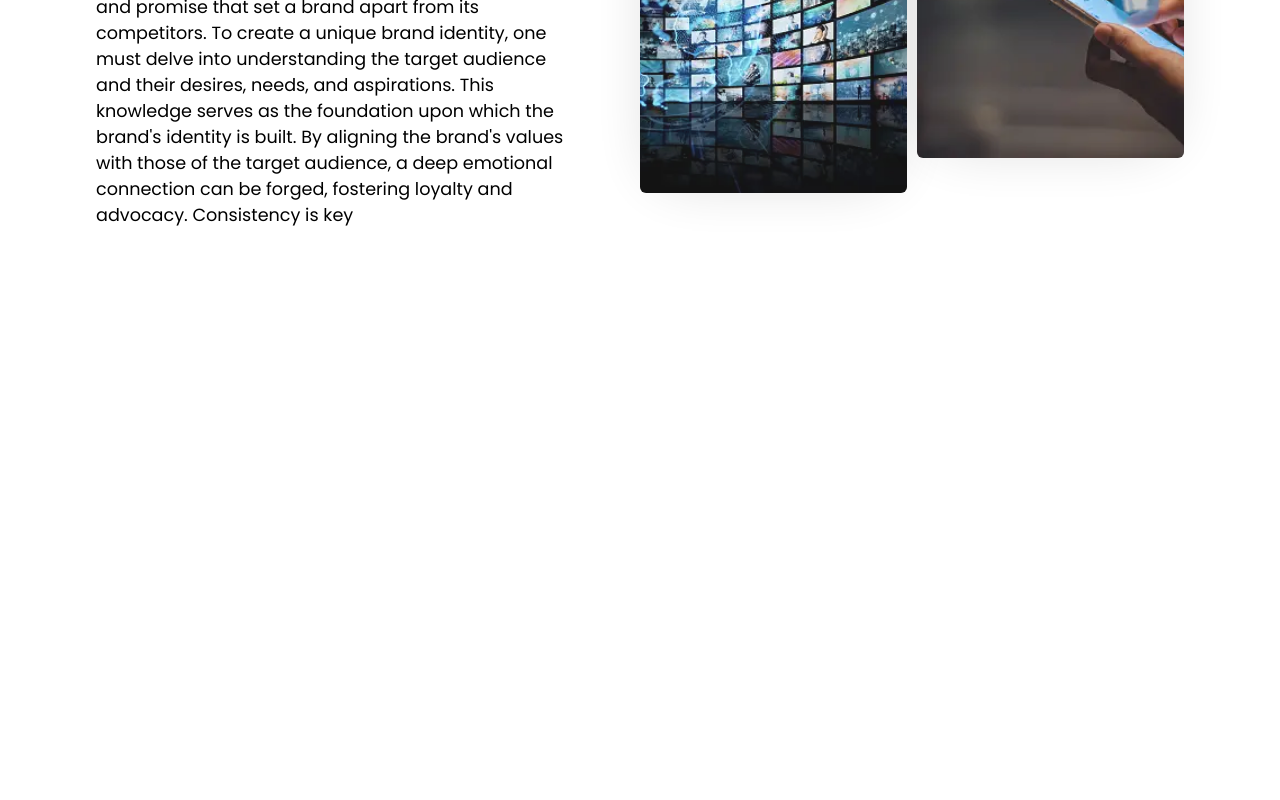
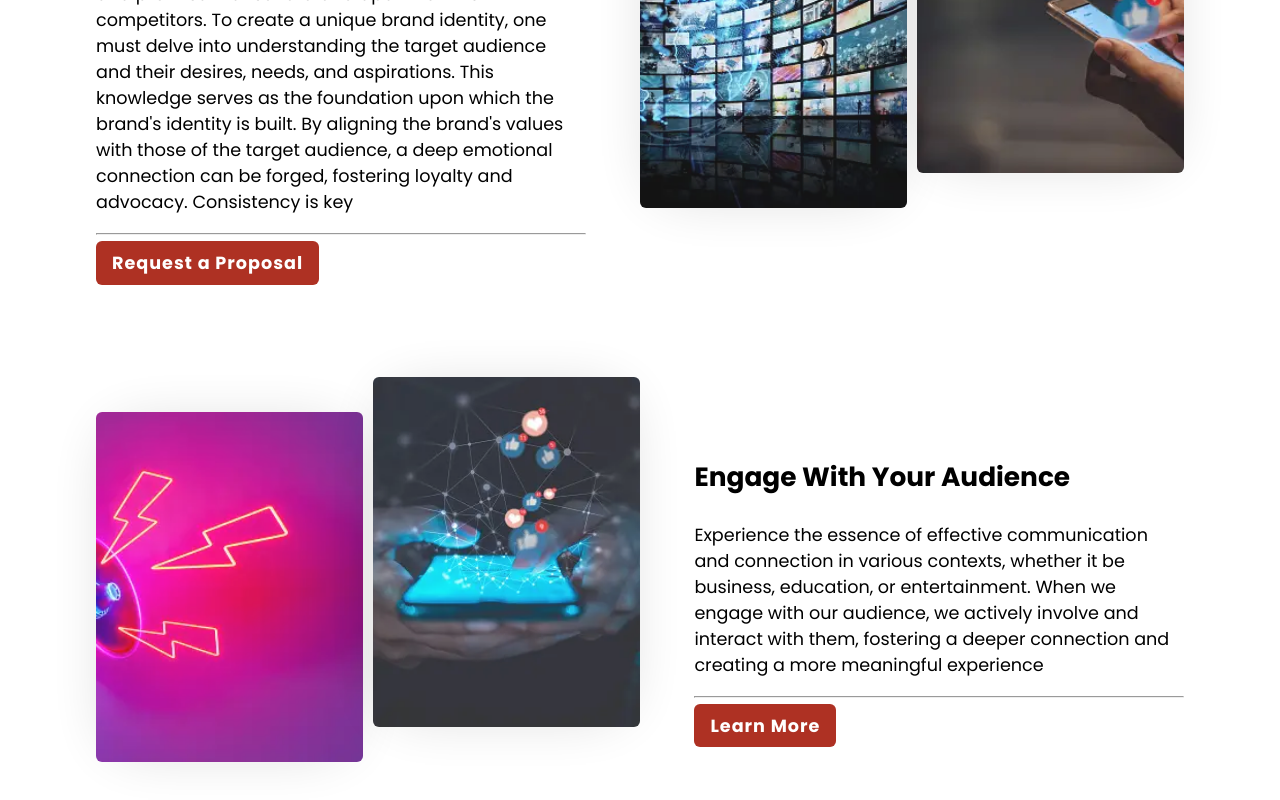
Before and after one commit to paakowamoquandoh/Media-Advertising, a React (Create React App) app in the folder digitalbranding/: page / in a window 1280 px wide. Shown: the part 1160-1960 px from the top of the page. Before the commit the page ends 1470 px from the top, so only its background shows below. Built offline with nearby package versions, Linux system fonts and the light colour scheme.

Commit message:
more features

```diff
--- a/digitalbranding/src/components/SectionOne/FeaturesData.js
+++ b/digitalbranding/src/components/SectionOne/FeaturesData.js
@@ -9,21 +9,19 @@ import featImg4 from "../../media/images/media.webp";
 class FeaturesData extends Component{
     render(){
         return(
-
-            <div className="firstFeature">
+            <div className={this.props.className}>
                 <div className="featText">
-                    <h2>Create A Unique Brand Identity</h2>
-                    <p>Crafting a unique brand identity is an essential undertaking for any business or organization. It goes beyond merely having a recognizable logo or catchy tagline; it encompasses the core values, personality, and promise that set a brand apart from its competitors.
-
-                       To create a unique brand identity, one must delve into understanding the target audience and their desires, needs, and aspirations. This knowledge serves as the foundation upon which the brand's identity is built. By aligning the brand's values with those of the target audience, a deep emotional connection can be forged, fostering loyalty and advocacy.
-
-                       Consistency is key</p>
+                    <h2>{this.props.heading}</h2>
+                    <p>{this.props.description}</p><hr/>
+                    <a href="" className="featBtn">{this.props.button}</a>
                 </div>
                 <div className="featImage">
-                     <img alt="featureimg" src={featImg1} />
-                     <img alt="featureimg" src={featImg2} />
+                     <img alt="featureimg" src={this.props.image1} />
+                     <img alt="featureimg" src={this.props.image2} />
                 </div>
             </div>
+
+
         )
     }
 }
--- a/digitalbranding/src/components/SectionOne/Section.js
+++ b/digitalbranding/src/components/SectionOne/Section.js
@@ -10,7 +10,28 @@ const FeaturesSection = () => {
         <div className="mainSection">
             <h1>Our Main Features</h1>
             <p>Integrating brand strategies with digital initiatives to improve consumer experiences across touchpoints</p>
-            <FeaturesData/>
+
+            <FeaturesData
+            className="firstFeature"
+            heading="Create A Unique Brand Identity"
+            description="Crafting a unique brand identity is an essential undertaking for any business or organization. It goes beyond merely having a recognizable logo or catchy tagline; it encompasses the core values, personality, and promise that set a brand apart from its competitors.
+
+            To create a unique brand identity, one must delve into understanding the target audience and their desires, needs, and aspirations. This knowledge serves as the foundation upon which the brand's identity is built. By aligning the brand's values with those of the target audience, a deep emotional connection can be forged, fostering loyalty and advocacy.
+
+            Consistency is key"
+            button="Request a Proposal"
+            image1={featImg1}
+            image2={featImg2}
+            />
+
+            <FeaturesData
+            className="secondFeature"
+            heading="Engage With Your Audience"
+            description="Experience the essence of effective communication and connection in various contexts, whether it be business, education, or entertainment. When we engage with our audience, we actively involve and interact with them, fostering a deeper connection and creating a more meaningful experience"
+            button="Learn More"
+            image1={featImg4}
+            image2={featImg3}
+            />
         </div>
     )
 }
--- a/digitalbranding/src/components/SectionOne/section.css
+++ b/digitalbranding/src/components/SectionOne/section.css
@@ -14,6 +14,14 @@
     margin-top: 4.5rem;
 }
 
+.secondFeature{
+    display: flex;
+    flex-direction: row-reverse;
+    align-items: center;
+    justify-content: space-between;
+    margin-top: 8.5rem;
+}
+
 .featText{
     width: 45%;
     text-align: start;
@@ -21,8 +29,13 @@
 }
 
 .featText h2{
-    padding-bottom: 1rem;
+    padding-bottom: 0.2rem;
 }
+
+.featText hr{
+    margin-bottom: 15px;
+}
+
 
 .featImage{
     position: relative;
@@ -46,6 +59,18 @@
     right: 0;
 }
 
+.featBtn{
+    text-decoration: none;
+    background: var(--mainRed);
+    padding: 0.6rem 1rem;
+    border-radius: 6px;
+    font-size: 1.1rem;
+    font-weight: bold;
+    letter-spacing: 1px;
+    color: var(--whiteColor);
+    margin-top: 15px;
+}
+
 
 @media screen and (max-width: 850px){
     .mainSection{
@@ -53,6 +78,12 @@
     }
 
     .firstFeature{
+        display: flex;
+        flex-direction: column-reverse;
+        margin-top: 2.5rem;
+    }
+
+    .secondFeature{
         display: flex;
         flex-direction: column-reverse;
         margin-top: 2.5rem;
--- a/digitalbranding/src/components/navbar/nav.css
+++ b/digitalbranding/src/components/navbar/nav.css
@@ -1,6 +1,7 @@
 nav{
     margin-left: auto;
     margin-right: auto;
+    font-family: 'Poppins', sans-serif;
 }
 .navItems{
     background-color: var(--whiteColor);
@@ -22,7 +23,7 @@ nav{
 .navLinks{
 
     font-size: 1.2rem;
-    font-weight: 600;
+    font-weight: 500;
     padding: 0.7rem 1rem;
     white-space: nowrap;
 }
```
